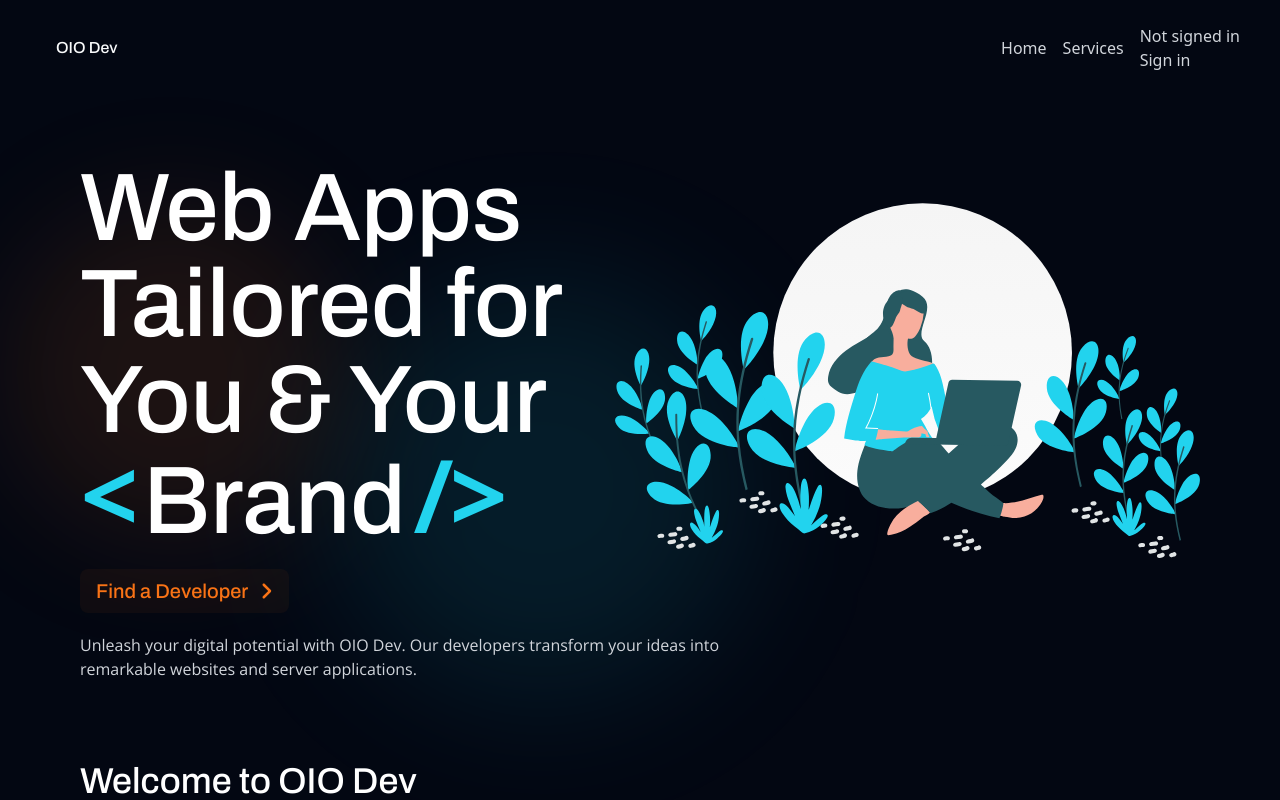
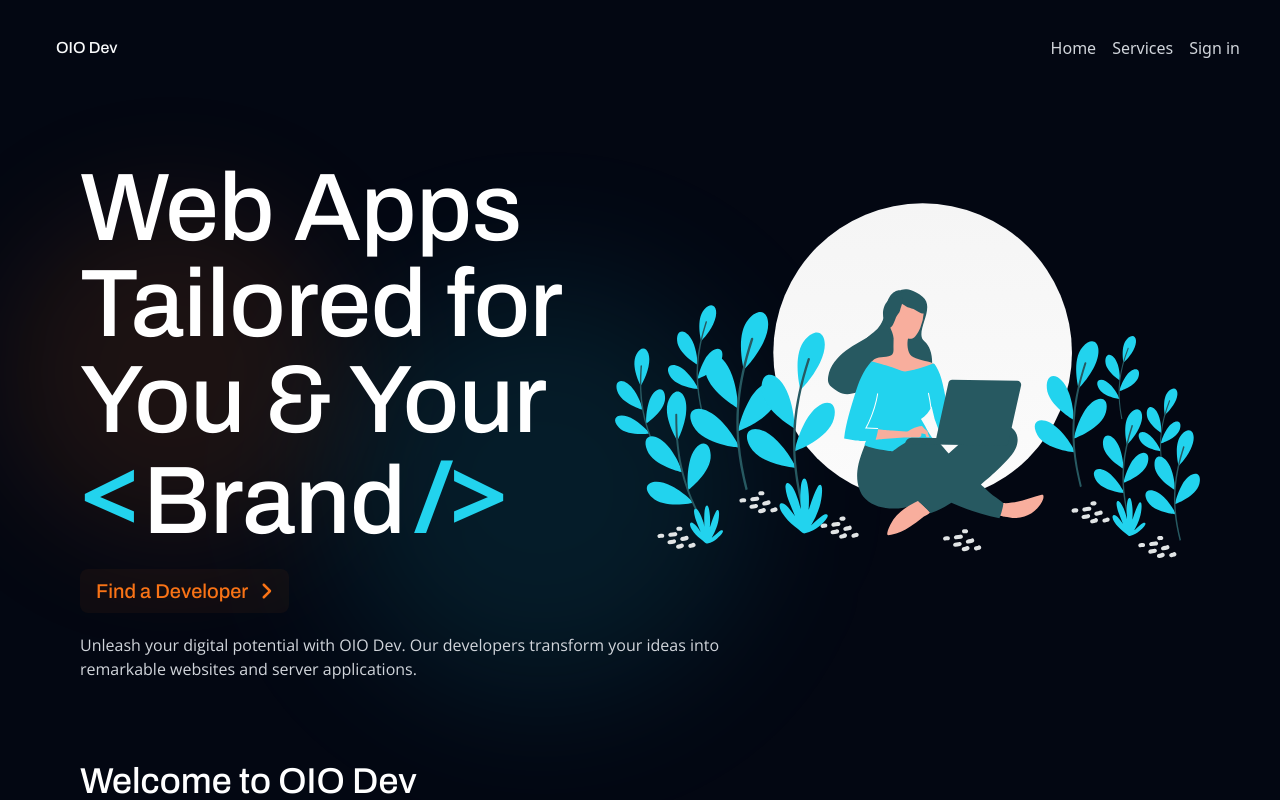
Before and after one commit to CodeByDex/OIODev, a Next.js app: page / in a window 1280 px wide. Shown: the top 800 px of the page. Built offline with nearby package versions, Linux system fonts and the light colour scheme; no server answers.

Commit message:
code cleanup and optimization

```diff
--- a/src/components/Navbar/LoggingButton.js
+++ b/src/components/Navbar/LoggingButton.js
@@ -1,3 +1,4 @@
+"use client"
 import { useSession, signIn, signOut } from "next-auth/react"
 
 export default function LoggingButton() {
--- a/src/components/Navbar/MobileSessionData.js
+++ b/src/components/Navbar/MobileSessionData.js
@@ -1,4 +1,5 @@
-import { useSession, signIn, signOut } from "next-auth/react"
+"use client"
+import { useSession, signIn } from "next-auth/react"
 import Image from "next/image"
 
 export default function MobileSessionData() {
--- a/src/components/Navbar/Navbar.js
+++ b/src/components/Navbar/Navbar.js
@@ -1,15 +1,11 @@
 "use client";
-import Link from "next/link";
 import { FontAwesomeIcon } from "@fortawesome/react-fontawesome";
 import {
-  faRightToBracket,
-  faUser,
   faBars,
   faXmark,
 } from "@fortawesome/free-solid-svg-icons";
 import { useState, useEffect, useRef } from "react";
 import "tailwindcss/tailwind.css";
-import LoginButton from "../login/LoginButton.js";
 import UserDisplayData from "./UserDisplayData.js";
 import MobileSessionData from "./MobileSessionData.js";
 import LoggingButton from "./LoggingButton.js"
--- a/src/components/Navbar/UserDisplayData.js
+++ b/src/components/Navbar/UserDisplayData.js
@@ -1,6 +1,7 @@
+"use client"
 import { useSession, signIn, signOut } from "next-auth/react";
 import Image from "next/image";
-import { useState, useEffect } from "react";
+import { useState} from "react";
 
 export default function UserDisplayData() {
   const { data: session } = useSession();
@@ -83,9 +84,8 @@ export default function UserDisplayData() {
     );
   }
   return (
-    <div className="hover:text-brand-textHover">
-      Not signed in <br />
-      <button onClick={() => signIn()}>Sign in</button>
+    <div>
+      <button className=" hover:text-brand-textHover" onClick={() => signIn()}>Sign in</button>
     </div>
   );
 }
```
